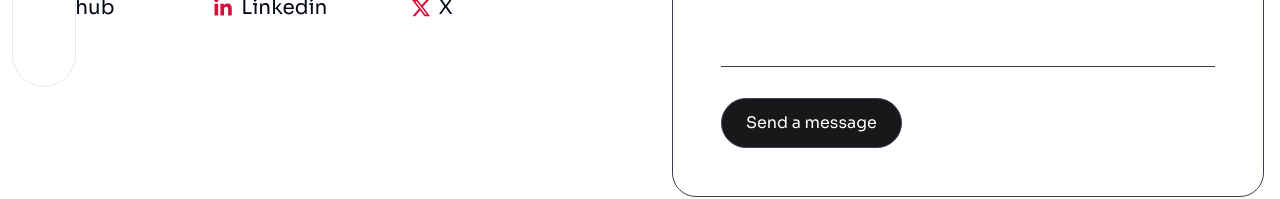
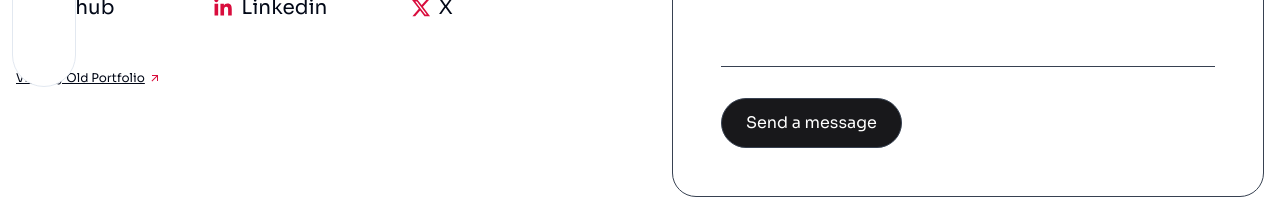
Before and after one commit to venkateshmadari/my-portfolio-next-js, a Next.js app: page /contact in a window 1280 px wide. Shown: the part 513-712 px from the top of the page. Built offline with nearby package versions, Linux system fonts and the light colour scheme.

Commit message:
changes updated

```diff
--- a/components/Contact/Contact.tsx
+++ b/components/Contact/Contact.tsx
@@ -2,10 +2,8 @@
 
 import { useState } from "react";
 import Link from "next/link";
-import { MdEmail } from "react-icons/md";
 import { sora_font } from "../preloader/Preloader";
-import { IoCall } from "react-icons/io5";
-import { FiGithub } from "react-icons/fi";
+import { MdArrowOutward } from "react-icons/md";
 import { FaLinkedinIn } from "react-icons/fa";
 import { IoLogoGithub } from "react-icons/io5";
 import { FaXTwitter } from "react-icons/fa6";
@@ -98,7 +96,7 @@ export default function Contact() {
 
           <div className="grid grid-cols-3 place-items-center md:place-items-start ">
             <div className="space-y-4">
-              <Link href={"/"}>
+              <Link href={"https://github.com/venkateshmadari"} target="_blank">
                 <h3 className="text-primary text-xl capitalize flex items-center gap-2">
                   <IoLogoGithub className="text-shade" />
                   Github
@@ -107,7 +105,10 @@ export default function Contact() {
             </div>
 
             <div className="space-y-4">
-              <Link href={"/"}>
+              <Link
+                href={"https://www.linkedin.com/in/venkateshmadari"}
+                target="_blank"
+              >
                 <h3 className="text-primary text-xl capitalize flex items-center gap-2">
                   <FaLinkedinIn className="text-shade" />
                   Linkedin
@@ -115,12 +116,20 @@ export default function Contact() {
               </Link>
             </div>
             <div className="space-y-4">
-              <Link href={"/"}>
+              <Link href={"https://x.com/MadariVenk4216"} target="_blank">
                 <h3 className="text-primary text-xl capitalize flex items-center gap-2">
                   <FaXTwitter className="text-shade" />X
                 </h3>
               </Link>
             </div>
+          </div>
+
+          <div>
+            <Link href={"https://venkateshmadari.netlify.app/"} target="_blank">
+              <p className="text-xs underline capitalize flex items-center gap-1">
+                visit my old portfolio <MdArrowOutward className="text-shade" />
+              </p>
+            </Link>
           </div>
         </div>
 
```
